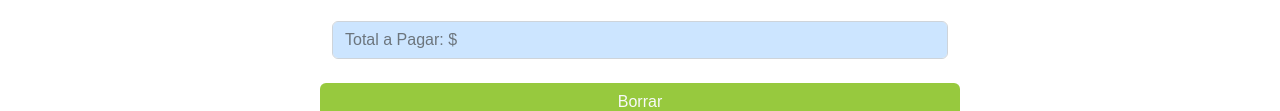
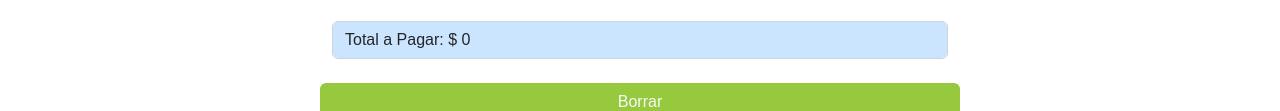
Before and after one commit to fajacquelin/Codo_a_Codo_TP02_v2, a plain HTML site: page index.html in a window 1280 px wide. Both pictures are taken after a click on the button "Resumen". Shown: the part 3202-3313 px from the top of the page. Drawn offline with nearby package versions, Linux system fonts and the light colour scheme.

Commit message:
Update index.html

```diff
--- a/index.html
+++ b/index.html
@@ -53,7 +53,7 @@
          var precio=200;
          var descuento = document.getElementById("Descuento").value;
          var resultado = 0;
-         if (descuento <> 100) {
+         if (descuento < 100) {
                 var resultado=(precio*descuento)/100;
          }
          var resultado= precio - resultado;
```
